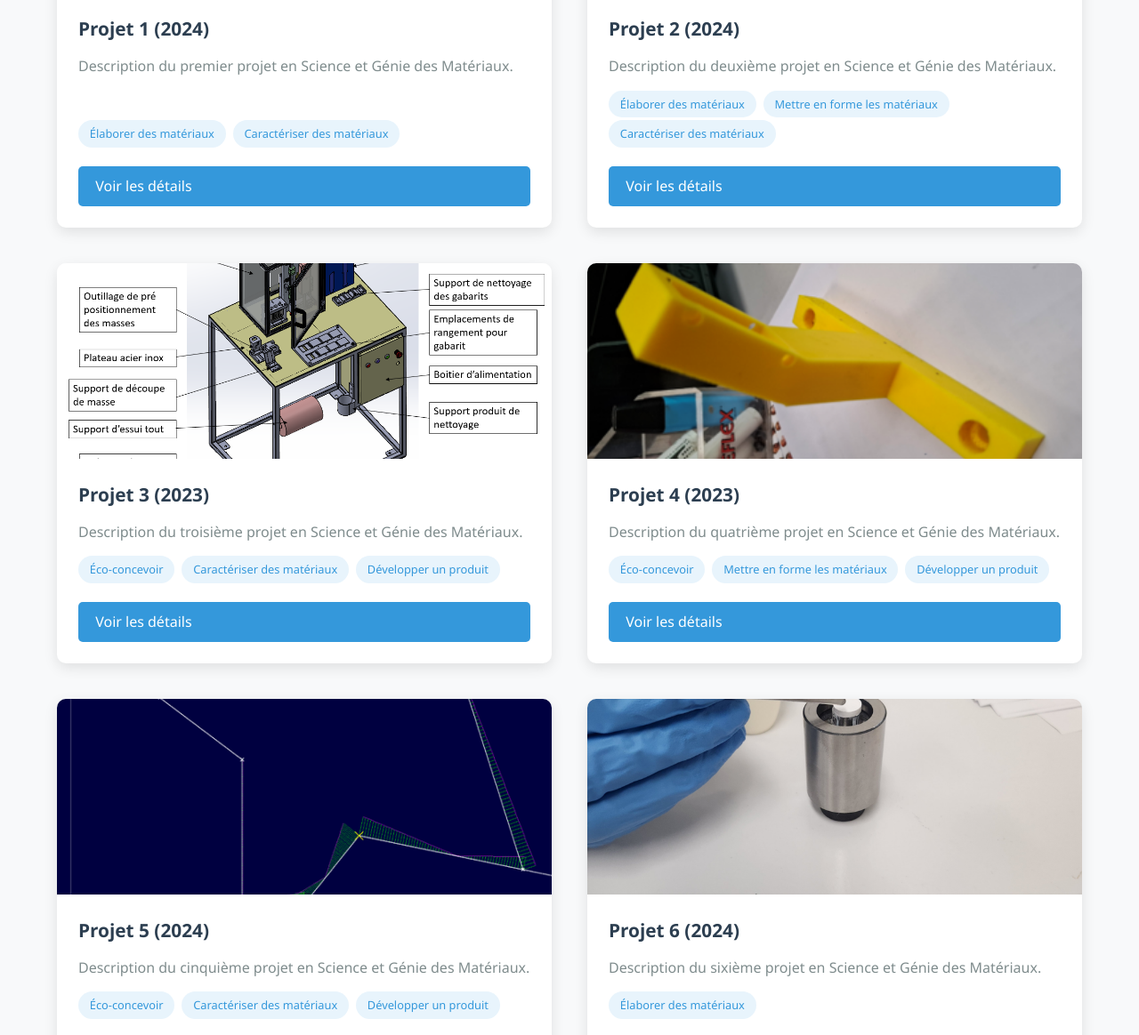
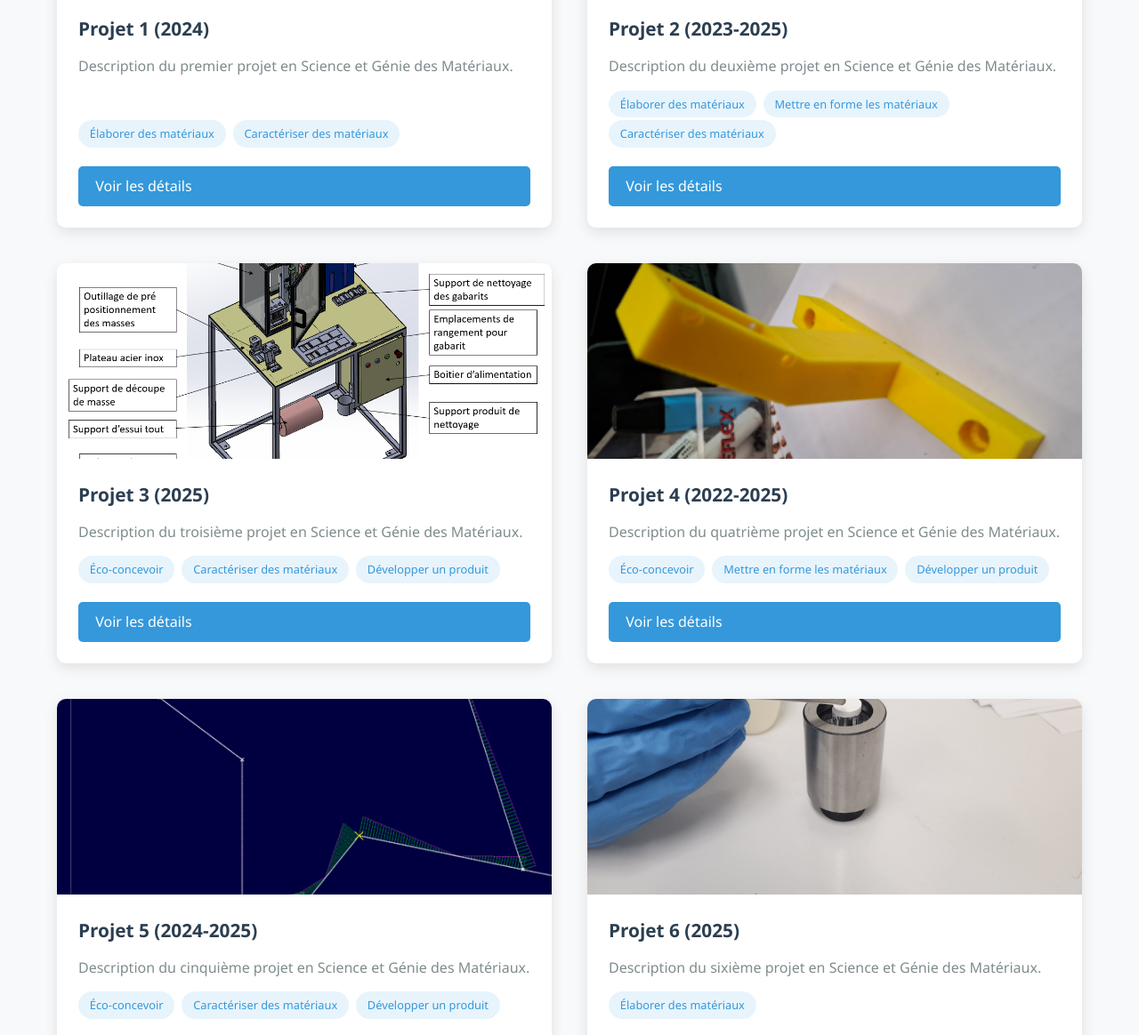
Before and after one commit to acourtal-alt/acourtal-alt.github.io, a plain HTML site: page index.html in a window 1280 px wide. Shown: the part 2268-3432 px from the top of the page at 89% size. Drawn offline with Linux system fonts and the light colour scheme.

Commit message:
Update index.html

```diff
--- a/index.html
+++ b/index.html
@@ -124,7 +124,7 @@
                     </a>
                 </div>
                 <div class="projet-info">
-                    <h3>Projet 2 (2024)</h3>
+                    <h3>Projet 2 (2023-2025)</h3>
                     <p>Description du deuxième projet en Science et Génie des Matériaux.</p>
                     <div class="competences-tags">
                         <a href="competence1.html"><span>Élaborer des matériaux</span></a>
@@ -142,7 +142,7 @@
                     </a>
                 </div>
                 <div class="projet-info">
-                    <h3>Projet 3 (2023)</h3>
+                    <h3>Projet 3 (2025)</h3>
                     <p>Description du troisième projet en Science et Génie des Matériaux.</p>
                     <div class="competences-tags">
                         <a href="competence2.html"><span>Éco-concevoir</span></a>
@@ -160,7 +160,7 @@
                     </a>
                 </div>
                 <div class="projet-info">
-                    <h3>Projet 4 (2023)</h3>
+                    <h3>Projet 4 (2022-2025)</h3>
                     <p>Description du quatrième projet en Science et Génie des Matériaux.</p>
                     <div class="competences-tags">
                         <a href="competence2.html"><span>Éco-concevoir</span></a>
@@ -178,7 +178,7 @@
                     </a>
                 </div>
                 <div class="projet-info">
-                    <h3>Projet 5 (2024)</h3>
+                    <h3>Projet 5 (2024-2025)</h3>
                     <p>Description du cinquième projet en Science et Génie des Matériaux.</p>
                     <div class="competences-tags">
                         <a href="competence2.html"><span>Éco-concevoir</span></a>
@@ -196,7 +196,7 @@
                     </a>
                 </div>
                 <div class="projet-info">
-                    <h3>Projet 6 (2024)</h3>
+                    <h3>Projet 6 (2025)</h3>
                     <p>Description du sixième projet en Science et Génie des Matériaux.</p>
                     <div class="competences-tags">
                         <a href="competence1.html"><span>Élaborer des matériaux</span></a>
```
